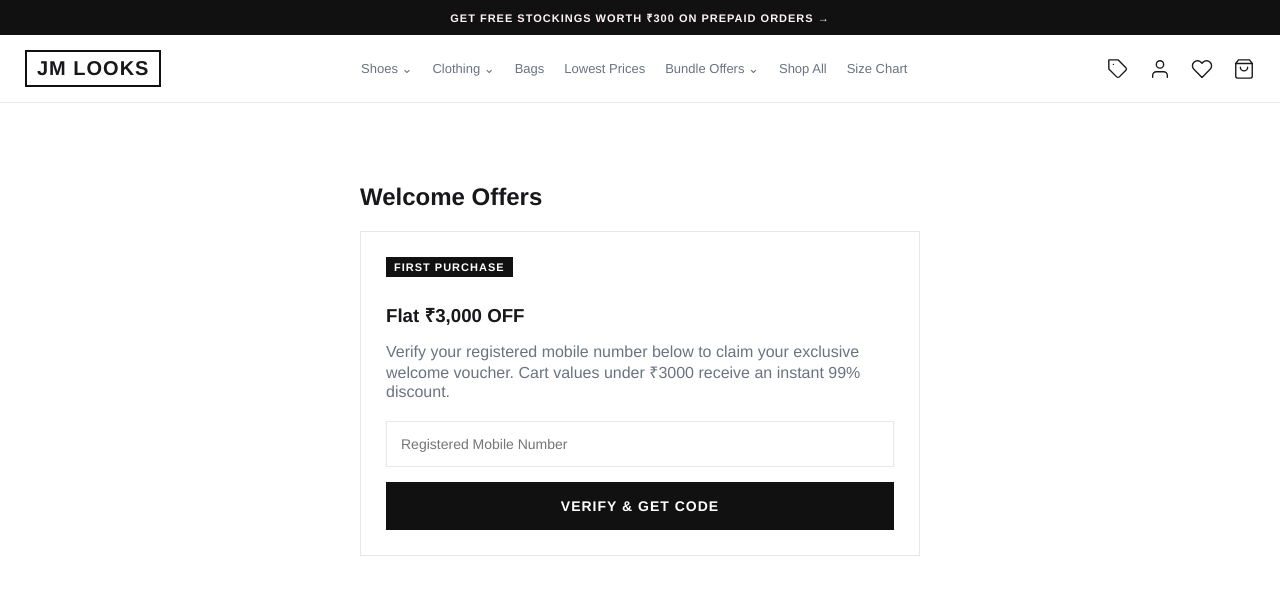
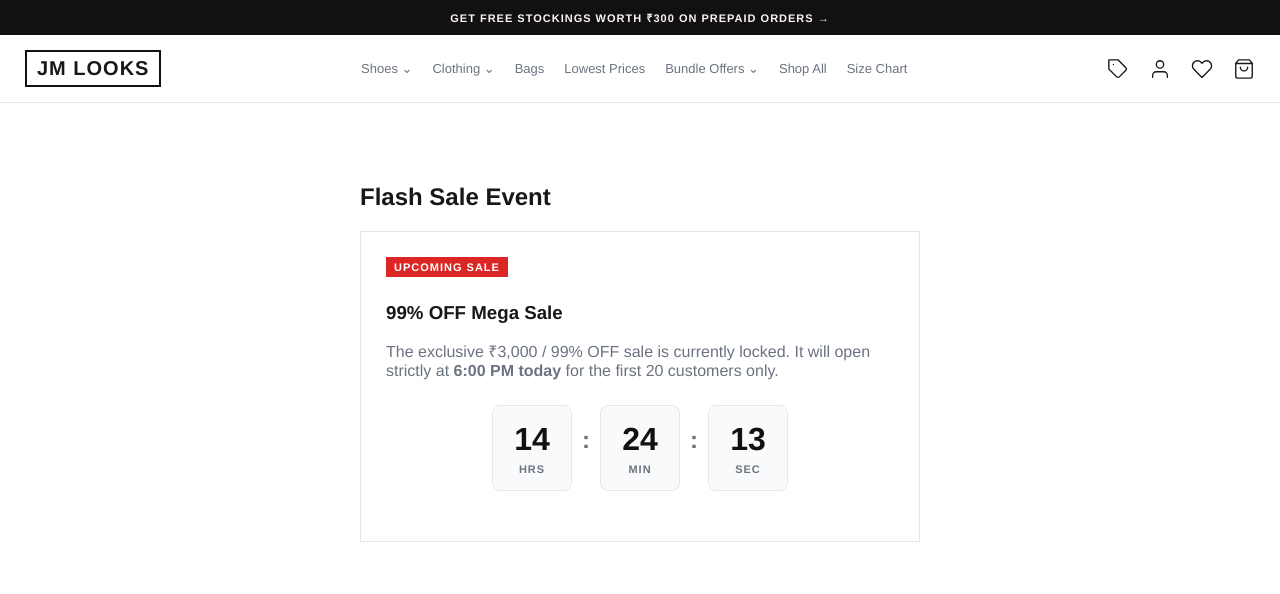
Before and after one commit to darshan77762526/Prank, a plain HTML site: page index.html in a window 1280 px wide. Both pictures are taken after a click on the link "Bundle Offers ⌄". Drawn offline with Linux system fonts and the light colour scheme.

Commit message:
Update index.html

```diff
--- a/index.html
+++ b/index.html
@@ -8,19 +8,16 @@
 </head>
 <body>
 
-    <!-- GLOBAL UI ELEMENTS -->
     <div class="ui-toast" id="global-toast">Added to cart</div>
     <div class="global-loader" id="global-loader">
         <div class="spin-wheel"></div>
         <p id="loader-message">Please wait...</p>
     </div>
 
-    <!-- PROMO STRIP -->
     <div class="top-promo-strip">
         GET FREE STOCKINGS WORTH ₹300 ON PREPAID ORDERS →
     </div>
 
-    <!-- MAIN HEADER -->
     <header class="site-header">
         <div class="header-inner">
             <div class="brand-logo" onclick="navigateToRoute('view-home')">JM LOOKS</div>
@@ -56,7 +53,6 @@
 
     <div class="main-content-area">
 
-        <!-- AUTH MODULE -->
         <div id="view-auth" class="page">
             <div class="auth-container">
                 <h2 style="font-size: 28px; margin-bottom: 10px;">Login / Register</h2>
@@ -68,7 +64,6 @@
             </div>
         </div>
 
-        <!-- HOME / SHOP MODULE -->
         <div id="view-home" class="page active">
 
             <div class="section-title"><h2>2 FOR 1299</h2><a href="#" onclick="showToast('Loading all items...')">View All</a></div>
@@ -86,7 +81,6 @@
             </div>
         </div>
 
-        <!-- PRODUCT DETAIL PAGE (PDP) -->
         <div id="view-pdp" class="page">
             <div class="pdp-layout">
                 <div class="pdp-images">
@@ -129,7 +123,6 @@
                 </div>
             </div>
 
-            <!-- PRO REVIEWS SECTION (No user photos) -->
             <div class="reviews-section">
                 <h2 id="pdp-review-title">Reviews</h2>
                 <div class="review-stats">
@@ -148,15 +141,28 @@
             </div>
         </div>
 
-        <!-- OFFERS MODULE -->
         <div id="view-offers" class="page">
             <div class="auth-container" style="max-width: 600px; margin: 40px auto;">
-                <h2 style="margin-bottom: 20px;">Welcome Offers</h2>
+                <h2 style="margin-bottom: 20px;">Flash Sale Event</h2>
 
-                <div class="offer-card" id="offer-locked">
-                    <div class="badge-tag" style="background: var(--primary); color: white;">FIRST PURCHASE</div>
-                    <h3 style="margin: 15px 0 10px 0;">Flat ₹3,000 OFF</h3>
-                    <p style="color: var(--text-muted); margin-bottom: 20px;">Verify your registered mobile number below to claim your exclusive welcome voucher. Cart values under ₹3000 receive an instant 99% discount.</p>
+                <div class="offer-card" id="offer-countdown-state">
+                    <div class="badge-tag" style="background: var(--danger); color: white;">UPCOMING SALE</div>
+                    <h3 style="margin: 15px 0 10px 0;">99% OFF Mega Sale</h3>
+                    <p style="color: var(--text-muted); margin-bottom: 20px;">The exclusive ₹3,000 / 99% OFF sale is currently locked. It will open strictly at <strong>6:00 PM today</strong> for the first 20 customers only.</p>
+
+                    <div class="countdown-timer" id="countdown-display">
+                        <div class="time-box"><span id="cd-hours">00</span><small>HRS</small></div>
+                        <span class="colon">:</span>
+                        <div class="time-box"><span id="cd-mins">00</span><small>MIN</small></div>
+                        <span class="colon">:</span>
+                        <div class="time-box"><span id="cd-secs">00</span><small>SEC</small></div>
+                    </div>
+                </div>
+
+                <div class="offer-card" id="offer-locked" style="display: none;">
+                    <div class="badge-tag" style="background: var(--primary); color: white; animation: blink 1s infinite;">SALE LIVE - 14 SLOTS LEFT</div>
+                    <h3 style="margin: 15px 0 10px 0;">Claim 99% OFF</h3>
+                    <p style="color: var(--text-muted); margin-bottom: 20px;">Hurry! This sale is only for the first 20 customers. Verify your registered mobile number below to generate your flash deal token.</p>
                     <input type="tel" id="verify-phone" placeholder="Registered Mobile Number" style="margin-bottom: 15px; width: 100%;">
                     <button class="btn-dark" onclick="generateRandomCode()">VERIFY & GET CODE</button>
                     <p id="offer-err" style="color: var(--danger); font-size: 13px; margin-top: 10px; display: none;">Number not recognized. Please sign in or register first.</p>
@@ -165,13 +171,12 @@
                 <div class="offer-card" id="offer-unlocked" style="display: none; border: 2px solid #10b981; background: #f0fdf4;">
                     <div class="badge-tag" style="background: #10b981; color: white;">VERIFIED</div>
                     <h3 style="margin: 15px 0 10px 0;">Voucher Generated Successfully</h3>
-                    <p style="color: var(--text-muted); margin-bottom: 15px;">Copy and apply this exact code in your shopping cart to redeem your discount.</p>
+                    <p style="color: var(--text-muted); margin-bottom: 15px;">Copy and apply this exact code in your shopping cart to redeem your discount before slots run out.</p>
                     <div class="generated-code" id="display-random-code">XXXX-XXXX-XXXX</div>
                 </div>
             </div>
         </div>
 
-        <!-- WISHLIST MODULE -->
         <div id="view-wishlist" class="page">
             <div class="section-title"><h2>Your Wishlist</h2></div>
             <div id="wishlist-fallback" class="empty-state">
@@ -182,7 +187,6 @@
             <div class="product-grid" id="container-wishlist" style="padding: 0 25px;"></div>
         </div>
 
-        <!-- CART MODULE -->
         <div id="view-bag" class="page">
             <div id="bag-fallback" class="empty-state" style="margin-top: 50px;">
                 <h1 style="font-size: 32px; font-weight: 400; margin-bottom: 20px;">Your cart is empty</h1>
@@ -213,7 +217,6 @@
             </div>
         </div>
 
-        <!-- SHIPPING & PAYMENT MODULE -->
         <div id="view-checkout" class="page">
             <div class="auth-container" style="max-width: 600px; margin: 0 auto;">
                 <h2>Shipping Details</h2>
@@ -245,7 +248,6 @@
             </div>
         </div>
 
-        <!-- SUCCESS CONFIRMATION MODULE -->
         <div id="view-success" class="page">
             <div class="prank-frame" style="background: #ecfdf5; border: 2px solid #10b981; border-radius: 8px; max-width: 600px; margin: 80px auto; padding: 60px 20px;">
                 <div style="font-size: 80px; color: #10b981; margin-bottom: 20px;">✓</div>
@@ -254,15 +256,14 @@
             </div>
         </div>
 
-        <!-- PRANK MODULE -->
         <div id="view-prank" class="page">
             <div class="prank-frame">
                 <div class="prank-graphic">🤡</div>
                 <h1 style="color: var(--danger); font-size: 32px; margin-bottom: 20px;">ORDER REJECTED</h1>
                 <p style="font-size:18px; color: var(--text-main); line-height: 1.6; max-width: 600px; margin: 0 auto;">
-                    Account banaya, offers check kiye, alag-alag color ki photos dekhi, address bhara... aur jab "Order Confirmed" likha aaya toh khushi dekhi thi apni? 😂<br><br>
+                    Account banaya, 6:00 PM tak ka wait kiya, code generate kiya, cart me discount lagaya... aur jab "Order Confirmed" likha aaya toh kitni khushi hui thi na? 😂<br><br>
                     Itni mehnat aur focus agar padhai me lagata toh pakka top maar leta!<br><br>
-                    Koi ₹1 ki shopping nahi chal rahi yahan. Chup-chaap screen band kar aur apni <span style="background: #fef08a; padding: 2px 8px; font-weight: bold; color: black;">Black Book</span> solve karna shuru kar!<br><br>
+                    Koi sale nahi chal rahi yahan. Chup-chaap screen band kar aur apni <span style="background: #fef08a; padding: 2px 8px; font-weight: bold; color: black;">Black Book</span> solve karna shuru kar!<br><br>
                     Back to reality. 📚⏳
                 </p>
             </div>
```
